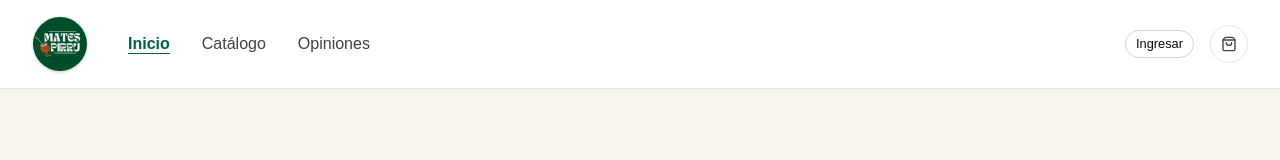
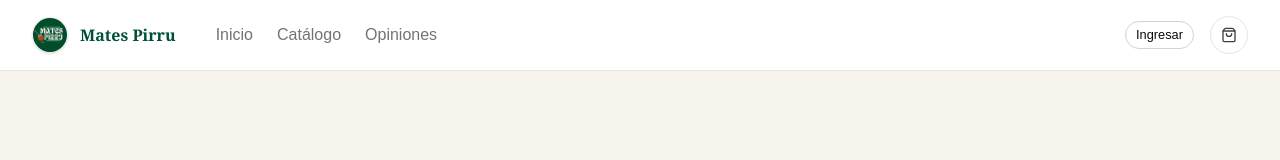
Before and after one commit to Julian-Tato/MatesPirruFront, a React (Vite) app: page / in a window 1280 px wide. Shown: the top 160 px of the page. Built offline with nearby package versions, Linux system fonts and the light colour scheme; no server answers.

Commit message:
Boludeces visuales de prueba

```diff
--- a/src/App.jsx
+++ b/src/App.jsx
@@ -1,5 +1,5 @@
 import { BrowserRouter, Routes, Route } from "react-router-dom";
-import { GoogleOAuthProvider } from "@react-oauth/google"; // <--- Importamos el proveedor
+//import { GoogleOAuthProvider } from "@react-oauth/google"; // <--- Importamos el proveedor
 import Navbar from "./components/layout/Navbar";
 import InicioPage from "./pages/InicioPage";
 import CatalogoPage from "./pages/CatalogoPage";
@@ -11,7 +11,7 @@ import CartToast from "@/components/carrito/CartToast";
 export default function App() {
   return (
     /* Reemplazá el ID de abajo por el real de Google Cloud cuando lo tengan con Tato */
-    <GoogleOAuthProvider clientId="TU_CLIENT_ID_DE_GOOGLE.apps.googleusercontent.com">
+    //<GoogleOAuthProvider clientId="TU_CLIENT_ID_DE_GOOGLE.apps.googleusercontent.com">
       <BrowserRouter>
         <div className="min-h-screen bg-neutral-50 relative">
           <Navbar />
@@ -29,6 +29,6 @@ export default function App() {
           <CartToast />
         </div>
       </BrowserRouter>
-    </GoogleOAuthProvider>
+    //</GoogleOAuthProvider>
   );
 }
--- a/src/components/catalogo/PageHeader.jsx
+++ b/src/components/catalogo/PageHeader.jsx
@@ -1,17 +1,27 @@
-
-
 export default function PageHeader({ cantidad }) {
   return (
-    <div className="bg-amber-50/70 px-8 py-10">
-      <p className="text-xs font-medium tracking-wide text-amber-700">
-        Tienda online
-      </p>
-      <h1 className="mt-2 font-serif text-4xl font-bold text-neutral-900">
-        Catálogo de Productos
-      </h1>
-      <p className="mt-2 text-sm text-neutral-500">
-        {cantidad} productos disponibles
-      </p>
+    // Fondo que ocupa el 100% del ancho con un borde inferior muy sutil para separarlo del catálogo
+    <div className="w-full border-b border-stone-200/60 bg-amber-50/70 py-12 md:py-16">
+
+      {/* Contenedor interno idéntico al de la grilla (max-w-7xl) para que todo quede en la misma línea imaginaria */}
+      <div className="mx-auto max-w-7xl px-4 sm:px-6 lg:px-8">
+
+        {/* Insignia calcada del Inicio */}
+        <span className="mb-4 inline-block rounded-full border border-[#F3E5D8] bg-white px-4 py-1.5 text-xs font-bold uppercase tracking-widest text-amber-800 shadow-sm md:text-sm">
+          Tienda online
+        </span>
+
+        {/* Título calcado del Inicio */}
+        <h1 className="mb-4 font-serif text-3xl font-bold leading-[1.15] tracking-tight text-stone-900 sm:text-4xl md:text-5xl">
+          Catálogo de Productos
+        </h1>
+
+        {/* Párrafo calcado del Inicio */}
+        <p className="text-lg font-normal leading-relaxed text-stone-600 md:text-xl">
+          {cantidad} productos disponibles
+        </p>
+
+      </div>
     </div>
   );
 }
--- a/src/components/layout/Navbar.jsx
+++ b/src/components/layout/Navbar.jsx
@@ -1,7 +1,7 @@
 import { useState, useEffect } from "react";
 import { ShoppingBag, LogOut, User } from "lucide-react";
 import { Button } from "@/components/ui/button";
-import { Link, NavLink, useNavigate } from "react-router-dom";
+import { Link, useNavigate } from "react-router-dom";
 import logoPirru from '@/assets/img/Logo-Matespirru.png';
 
 export default function Navbar() {
@@ -9,7 +9,6 @@ export default function Navbar() {
   const [usuario, setUsuario] = useState(null);
   const navigate = useNavigate();
 
-  // Función para chequear si hay usuario logueado
   const verificarSesion = () => {
     const token = localStorage.getItem("token");
     const datosUsuario = localStorage.getItem("usuario");
@@ -17,7 +16,6 @@ export default function Navbar() {
     if (token && datosUsuario) {
       try {
         const parsed = JSON.parse(datosUsuario);
-        // Usamos el nombre que devuelva el backend, o el email si no tiene nombre
         setUsuario(parsed.nombre || parsed.email || "Cliente");
       } catch {
         setUsuario("Cliente");
@@ -64,54 +62,32 @@ export default function Navbar() {
   return (
     <header className="flex items-center justify-between border-b border-neutral-200 bg-white px-8 py-4 shadow-xs">
 
-      {/* Contenedor Izquierdo: Logo y Opciones */}
+      {/* Contenedor Izquierdo: Logo y Opciones (Estilo Footer) */}
       <div className="flex items-center gap-10">
-        <div className="flex items-center">
+
+        {/* Logo con texto incorporado */}
+        <Link to="/" className="flex items-center gap-3">
           <img
             src={logoPirru}
             alt="Mates Pirru Logo"
-            className="h-14 w-14 rounded-full object-cover border border-emerald-900/10 shadow-sm"
+            className="h-9 w-9 rounded-full object-cover border border-emerald-900/10 shadow-sm"
           />
-        </div>
+          <span className="font-serif font-bold text-emerald-900 text-base">
+            Mates Pirru
+          </span>
+        </Link>
 
-        <nav className="hidden gap-8 text-base font-medium text-neutral-700 sm:flex">
-          <NavLink
-            to="/"
-            className={({ isActive }) =>
-              isActive
-                ? "text-emerald-800 font-semibold underline underline-offset-4"
-                : "hover:text-emerald-900 hover:underline hover:underline-offset-4 transition-all"
-            }
-          >
-            Inicio
-          </NavLink>
-          <NavLink
-            to="/catalogo"
-            className={({ isActive }) =>
-              isActive
-                ? "text-emerald-800 font-semibold underline underline-offset-4"
-                : "hover:text-emerald-900 hover:underline hover:underline-offset-4 transition-all"
-            }
-          >
-            Catálogo
-          </NavLink>
-          <NavLink
-            to="/opiniones"
-            className={({ isActive }) =>
-              isActive
-                ? "text-emerald-800 font-semibold underline underline-offset-4"
-                : "hover:text-emerald-900 hover:underline hover:underline-offset-4 transition-all"
-            }
-          >
-            Opiniones
-          </NavLink>
+        {/* Navegación limpia y sutil */}
+        <nav className="hidden gap-6 font-medium text-neutral-500 sm:flex">
+          <Link to="/" className="hover:text-emerald-800 transition-colors">Inicio</Link>
+          <Link to="/catalogo" className="hover:text-emerald-800 transition-colors">Catálogo</Link>
+          <Link to="/opiniones" className="hover:text-emerald-800 transition-colors">Opiniones</Link>
         </nav>
       </div>
 
-      {/* Contenedor Derecho: Dinámico (Login vs Saludo) y Carrito */}
+      {/* Contenedor Derecho: Dinámico (Login vs Saludo) y Carrito (Intacto) */}
       <div className="flex items-center gap-4">
         {usuario ? (
-          // Si está logueado: Muestra saludo y botón de salir
           <div className="flex items-center gap-3">
             <div className="flex items-center gap-2 text-sm font-medium text-neutral-800 bg-neutral-100 px-3 py-1.5 rounded-full">
               <User className="h-4 w-4 text-emerald-800" />
@@ -126,7 +102,6 @@ export default function Navbar() {
             </button>
           </div>
         ) : (
-          // Si NO está logueado: Muestra el botón de Ingresar clásico
           <Link to="/login">
             <Button variant="outline" size="sm" className="rounded-full border-neutral-300 hover:bg-neutral-100">
               Ingresar
@@ -138,12 +113,12 @@ export default function Navbar() {
         <Link to="/carrito" aria-label="Ver carrito">
           <button
             type="button"
-            className="rounded-full border border-neutral-200 p-2.5 text-neutral-700 hover:bg-neutral-50 transition-colors flex items-center justify-center relative"
+            className="relative flex items-center justify-center rounded-full border border-neutral-200 p-2.5 text-neutral-700 transition-colors hover:bg-neutral-50"
           >
             <ShoppingBag className="h-4 w-4" />
 
             {totalItems > 0 && (
-              <span className="absolute -top-1 -right-1 flex h-5 w-5 items-center justify-center rounded-full bg-emerald-800 text-[10px] font-bold text-white shadow-xs">
+              <span className="absolute -right-1 -top-1 flex h-5 w-5 items-center justify-center rounded-full bg-emerald-800 text-[10px] font-bold text-white shadow-xs">
                 {totalItems}
               </span>
             )}
--- a/src/pages/CatalogoPage.jsx
+++ b/src/pages/CatalogoPage.jsx
@@ -1,5 +1,4 @@
 import { useProductos } from "../hooks/useProductos";
-import Navbar from "../components/layout/Navbar";
 import PageHeader from "../components/catalogo/PageHeader";
 import FilterBar from "../components/catalogo/FilterBar";
 import ProductGrid from "../components/catalogo/ProductGrid";
@@ -19,17 +18,19 @@ export default function CatalogoPage({ esAdmin = false }) {
     setOrden,
   } = useProductos();
 
-  // Función simplificada: delega toda la lógica limpia a la librería utils
   const handleAgregarCarrito = (producto) => {
     agregarAlCarrito(producto);
   };
 
   return (
-    <div className="w-full min-h-screen bg-[#F7F4EE] py-12">
-      <div className="mx-auto max-w-7xl space-y-8 px-4 sm:px-6 lg:px-8">
+    // Usamos pb-12 en vez de py-12 para que el encabezado arranque pegado al Navbar sin huecos arriba
+    <div className="w-full min-h-screen bg-[#94FF68] pb-12">
 
-        <PageHeader cantidad={productos.length} />
+      {/* El PageHeader ahora está AFUERA del contenedor centrado para expandirse a los bordes */}
+      <PageHeader cantidad={productos.length} />
 
+      {/* Contenedor central (max-w-7xl) exclusivo para alinear los filtros y la grilla */}
+      <div className="mx-auto mt-8 max-w-7xl space-y-8 px-4 sm:px-6 lg:px-8">
         <FilterBar
           categorias={categorias}
           categoriaActiva={categoriaActiva}
```
Also changed, not shown: src/components/catalogo/FilterBar.jsx (+26 -16 lines), src/pages/LoginPage.jsx (+5 -3 lines).
